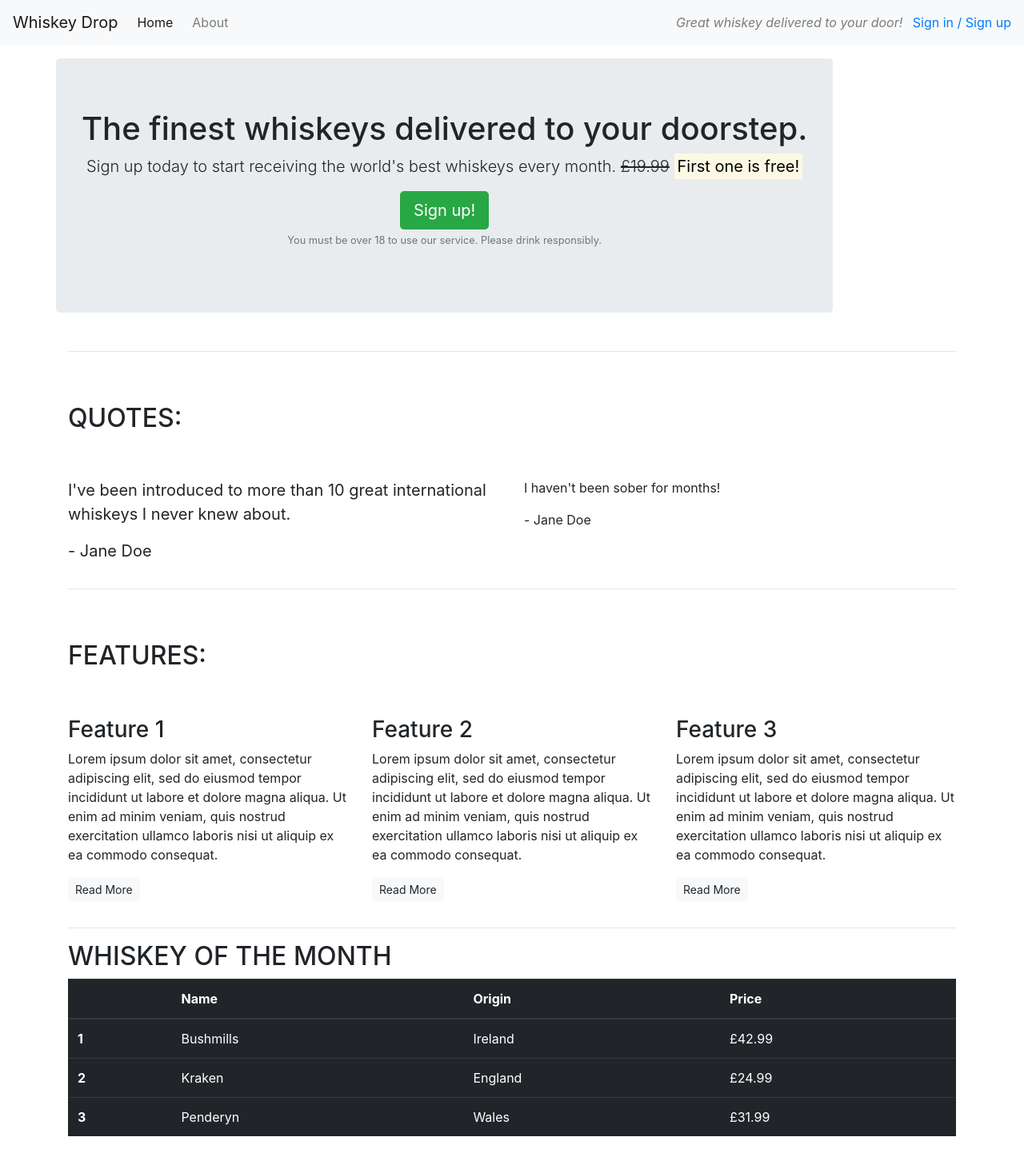
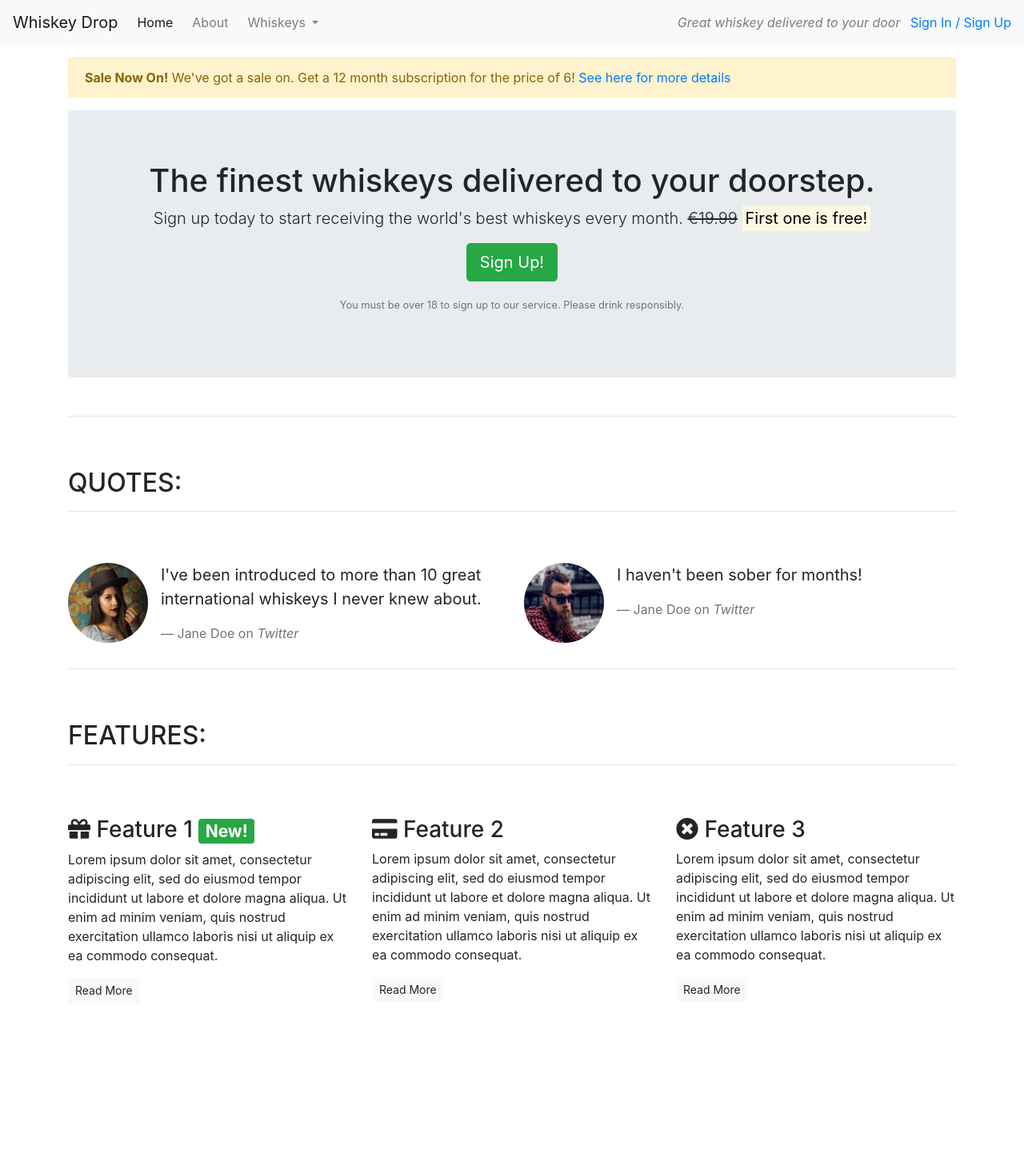
Before and after one commit to Luketedwards/my-first-bootstrap-project, a plain HTML site: page index.html in a window 1280 px wide. Shown: the whole page at 80% size. After the commit the page ends 1270 px from the top, so only its background shows below. Drawn offline with nearby package versions, Linux system fonts and the light colour scheme.

Commit message:
Add javascript element and drop down menu

```diff
--- a/index.html
+++ b/index.html
@@ -3,138 +3,147 @@
 
 <head>
     <meta charset="utf-8">
-
+    <meta name="viewport" content="width=device-width, initial-scale=1.0">
     <title>Whiskey Drop | Taste a new whiskey every month</title>
     <link rel="stylesheet" href="https://maxcdn.bootstrapcdn.com/bootstrap/4.1.3/css/bootstrap.min.css">
-    <meta name="viewport" content="width=device-width, initial-scale=1.0">
+    <link rel="stylesheet" href="https://use.fontawesome.com/releases/v5.6.1/css/all.css" integrity="sha384-gfdkjb5BdAXd+lj+gudLWI+BXq4IuLW5IT+brZEZsLFm++aCMlF1V92rMkPaX4PP" crossorigin="anonymous">
 </head>
 
 <body>
-    <nav class="navbar navbar-light bg-light navbar-expand-sm">
-      <a href="/" class="navbar-brand">Whiskey Drop</a>
+    <!--Nav-->
+    <nav class="navbar navbar-light navbar-expand-sm bg-light">
+        <a href="/" class="navbar-brand">
+                    Whiskey Drop</a>
+
+        <button class="navbar-toggler ml-auto" type="button" data-toggle="collapse" data-target="#navbarNavDropdown" aria-controls="navbarNavDropdown" aria-expanded="false" aria-label="Toggle navigation">
+        <span class="navbar-toggler-icon"></span></button>
+
+        <div class="collapse navbar-collapse" id="navbarNavDropdown">
             <ul class="navbar-nav mr-auto">
                 <li class="active nav-item mr-2"><a class="nav-link" href="/">Home</a></li>
-        <li class=" nav-item mr-2"><a class="nav-link" href="/about">About</a></li>
-        <li class=" nav-item mr-2 d-block d-sm-none"><a class="nav-link" href="/login">Sign in / Sign up</a></li>
+                <li class="nav-item mr-2"><a class="nav-link" href="">About</a></li>
+                <li class="nav-item dropdown">
+                    <a class="nav-link dropdown-toggle" href="#" id="navbarDropdownMenuLink" role="button" data-toggle="dropdown" aria-haspopup="true" aria-expanded="false">
+          Whiskeys
+        </a>
+                    <div class="dropdown-menu" aria-labelledby="navbarDropdownMenuLink">
+                        <a class="dropdown-item" href="#">Irish</a>
+                        <a class="dropdown-item" href="#">Scotch</a>
+                        <a class="dropdown-item" href="#">Japanese</a>
+                        <a class="dropdown-item" href="#">American</a>
+                    </div>
+                </li>
 
-
+                <li class="nav-item mr-2 d-block d-sm-none"><a class="nav-link" href="">Sign In / Sign Up</a></li>
             </ul>
+        </div>
         <div class="d-none d-md-block">
-        <p class="navbar-text my-auto mr-2"><i>Great whiskey delivered to your door!</i></p>
-        <a href="/login">Sign in / Sign up</a>
+            <p class="navbar-text my-auto mr-2"><i>Great whiskey delivered to your door</i></p>
+            <a href="/login">Sign In / Sign Up</a>
         </div>
+        <!--</div>-->
     </nav>
     <article class="container mt-3">
+        <div class="row d-none d-sm-block">
+            <div class="col-12">
+                <div class="alert alert-warning">
+                    <strong>Sale Now On!</strong> We've got a sale on. Get a 12 month subscription for the price of 6! <a href="">See here for more details</a>
+                </div>
+            </div>
+        </div>
         <!-- Callout -->
         <div class="row">
-          <div class="col-12"></div>
+            <div class="col-12">
                 <section class="callout jumbotron text-center">
                     <h1>The finest whiskeys delivered to your doorstep.</h1>
                     <p class="lead">Sign up today to start receiving the world's best whiskeys every month.
-              <s class="d-none d-sm-inline">£19.99</s>
+                        <s class="d-none d-sm-inline">€19.99</s>
                         <span class="d-inline d-sm-none"><br></span>
                         <strong><mark>First one is free!</mark></strong></p>
-              <button class="btn btn-success btn-lg">Sign up!</button>
-              <p class="text-muted"><small>You must be over 18 to use our service. Please drink responsibly.</small></p>
-
+                    <p><button class="btn btn-lg btn-success">Sign Up!</button></p>
+                    <p class="text-muted"><small>You must be over 18 to sign up to our service. Please drink responsibly.</small></p>
                 </section>
             </div>
         </div>
         <!-- /.callout -->
         <hr>
-
         <!-- Quotes -->
         <section class="quotes">
             <div class="row">
                 <div class="col-12 my-5">
                     <h2 class="text-uppercase">Quotes:</h2>
+                    <hr />
                 </div>
             </div>
             <div class="row">
                 <div class="col-12 col-md-6">
+                    <div class="media">
+                        <div class="d-none d-sm-block">
+                            <img src="images/girl-image.png" class="rounded-circle mr-3" height=100 width=100>
+                        </div>
+                        <div class="media-body">
                             <blockquote class="blockquote">
                                 <p>I've been introduced to more than 10 great international whiskeys I never knew about.</p>
-                  <p>- Jane Doe</p>
+                                <footer class="blockquote-footer">Jane Doe on <cite title="Twitter">Twitter</cite></footer>
                             </blockquote>
                         </div>
+                    </div>
+                </div>
                 <div class="col-12 col-md-6">
-              <blockquote class="quote">
+                    <div class="media">
+                        <div class="d-none d-sm-block">
+                            <img src="images/guy-image.png" class="rounded-circle mr-3" height=100 width=100>
+                        </div>
+                        <div class="media-body">
+                            <blockquote class="blockquote">
                                 <p>I haven't been sober for months!</p>
-                  <p>- Jane Doe</p>
+                                <footer class="blockquote-footer">Jane Doe on <cite title="Twitter">Twitter</cite></footer>
                             </blockquote>
+                        </div>
+                    </div>
                 </div>
             </div>
         </section>
         <!-- /.quotes -->
         <hr>
-
         <!-- Features -->
         <section class="features">
             <div class="row">
                 <div class="col-12 my-5">
                     <h2 class="text-uppercase">Features:</h2>
+                    <hr />
                 </div>
             </div>
             <div class="row">
                 <div class="col-12 col-md-6 col-lg-4">
                     <div class="feature">
-                  <h3 >Feature 1</h3>
+                        <h3><i class="fas fa-gift d-none d-sm-inline"></i> Feature 1 <span class="badge badge-success">New!</span></h3>
                         <p>Lorem ipsum dolor sit amet, consectetur adipiscing elit, sed do eiusmod tempor incididunt ut labore et dolore magna aliqua. Ut enim ad minim veniam, quis nostrud exercitation ullamco laboris nisi ut aliquip ex ea commodo consequat.</p>
                         <p><a class="btn btn-sm btn-light" href="">Read More</a></p>
                     </div>
                 </div>
                 <div class="col-12 col-md-6 col-lg-4">
                     <div class="feature">
-                  <h3>Feature 2</h3>
+                        <h3><i class="fas fa-credit-card d-none d-sm-inline"></i> Feature 2</h3>
                         <p>Lorem ipsum dolor sit amet, consectetur adipiscing elit, sed do eiusmod tempor incididunt ut labore et dolore magna aliqua. Ut enim ad minim veniam, quis nostrud exercitation ullamco laboris nisi ut aliquip ex ea commodo consequat.</p>
                         <p><a class="btn btn-sm btn-light" href="">Read More</a></p>
                     </div>
                 </div>
                 <div class="col-12 d-md-none d-lg-block col-lg-4">
                     <div class="feature">
-                  <h3>Feature 3</h3>
+                        <h3><i class="fas fa-times-circle d-none d-sm-inline"></i> Feature 3</h3>
                         <p>Lorem ipsum dolor sit amet, consectetur adipiscing elit, sed do eiusmod tempor incididunt ut labore et dolore magna aliqua. Ut enim ad minim veniam, quis nostrud exercitation ullamco laboris nisi ut aliquip ex ea commodo consequat.</p>
                         <p><a class="btn btn-sm btn-light" href="">Read More</a></p>
                     </div>
                 </div>
             </div>
         </section>
-        <hr>
-        <section>
-            <h2 class="text-uppercase">Whiskey of the Month</h2>
-            <table class="table table-hover table-dark">
-                <thead>
-                  <tr>
-                    <th scope="col"></th>
-                    <th scope="col">Name</th>
-                    <th scope="col">Origin</th>
-                    <th scope="col">Price</th>
-                  </tr>
-                </thead>
-                <tbody>
-                  <tr>
-                    <th scope="row">1</th>
-                    <td>Bushmills</td>
-                    <td>Ireland</td>
-                    <td>£42.99</td>
-                  </tr>
-                  <tr>
-                    <th scope="row">2</th>
-                    <td>Kraken</td>
-                    <td>England</td>
-                    <td>£24.99</td>
-                  </tr>
-                  <tr>
-                    <th scope="row">3</th>
-                    <td >Penderyn</td>
-                    <td>Wales</td>
-                    <td>£31.99</td>
-                  </tr>
-                </tbody>
-              </table>
-        </section>
         <!-- /.features -->
     </article>
+
+    <script src="https://code.jquery.com/jquery-3.3.1.slim.min.js" integrity="sha384-q8i/X+965DzO0rT7abK41JStQIAqVgRVzpbzo5smXKp4YfRvH+8abtTE1Pi6jizo" crossorigin="anonymous"></script>
+    <script src="https://cdnjs.cloudflare.com/ajax/libs/popper.js/1.14.3/umd/popper.min.js" integrity="sha384-ZMP7rVo3mIykV+2+9J3UJ46jBk0WLaUAdn689aCwoqbBJiSnjAK/l8WvCWPIPm49" crossorigin="anonymous"></script>
+    <script src="https://stackpath.bootstrapcdn.com/bootstrap/4.1.3/js/bootstrap.min.js" integrity="sha384-ChfqqxuZUCnJSK3+MXmPNIyE6ZbWh2IMqE241rYiqJxyMiZ6OW/JmZQ5stwEULTy" crossorigin="anonymous"></script>
 </body>
 
 </html>
```
Also changed, not shown: images/girl-image.png (added), images/guy-image.png (added). Lines whose indentation alone changed are shown as unchanged.
